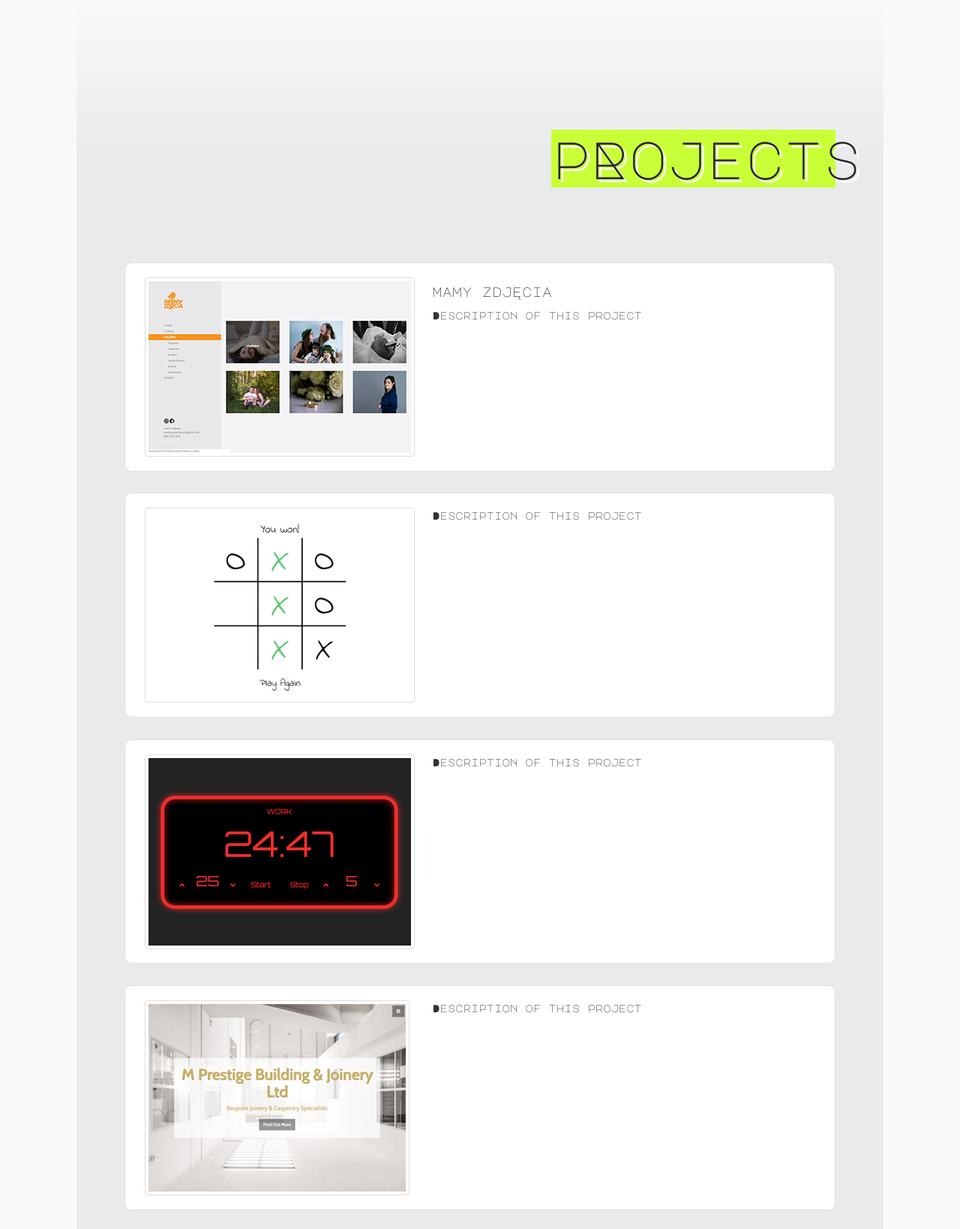
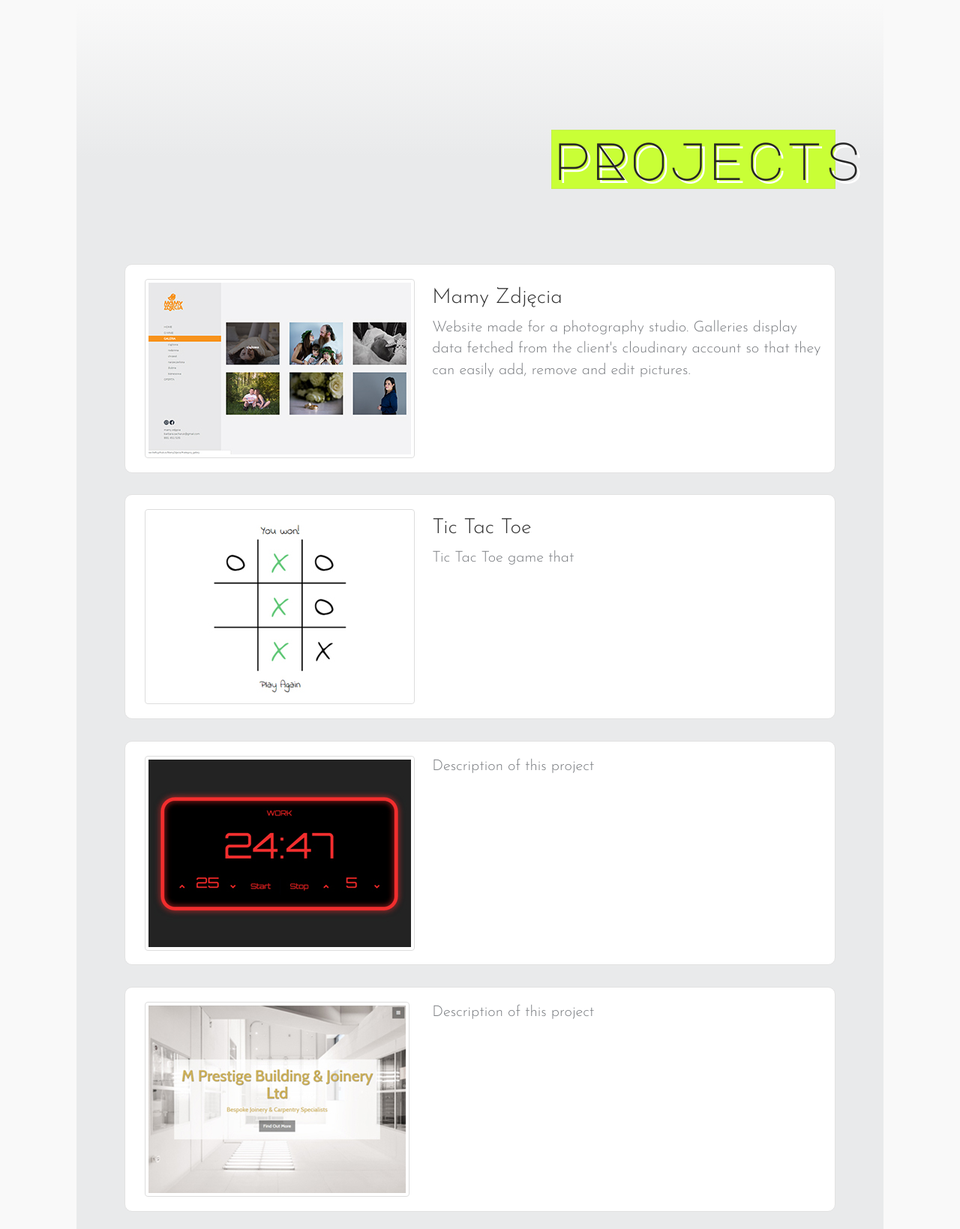
Before and after one commit to marchefk/marchefk.github.io, a plain HTML site: page index.html in a window 1280 px wide. Shown: the part 797-2436 px from the top of the page at 75% size. Drawn offline with nearby package versions, Linux system fonts and the light colour scheme; a web font is replaced by a local one.

Commit message:
[28] Animate On Scroll added

```diff
--- a/index.html
+++ b/index.html
@@ -3,7 +3,8 @@
 
 <head>
   <meta charset="utf-8">
-  <link href="https://fonts.googleapis.com/css?family=Quicksand:40|Advent+Pro:100,400|Muli:400,600|Raleway|Syncopate|Montserrat:300,400,500|Major+Mono+Display" rel="stylesheet">
+  <link href="https://fonts.googleapis.com/css?family=Quicksand:40|Advent+Pro:100,400|Muli:400,600|Josefin+Sans:300|Montserrat+Alternates|Major+Mono+Display" rel="stylesheet">
+  <link rel="stylesheet" href="node_modules/aos/dist/aos.css" />
   <link rel="stylesheet" href="https://cdnjs.cloudflare.com/ajax/libs/font-awesome/4.7.0/css/font-awesome.min.css">
   <link rel="stylesheet" href="https://maxcdn.bootstrapcdn.com/bootstrap/3.3.7/css/bootstrap.min.css" integrity="sha384-BVYiiSIFeK1dGmJRAkycuHAHRg32OmUcww7on3RYdg4Va+PmSTsz/K68vbdEjh4u" crossorigin="anonymous">
   <link rel="stylesheet" type="text/css" href="master.css" media="screen">
@@ -30,54 +31,55 @@
   </div>
   <div id="projects" class="section projects">
     <div class="section-header">
-      <h1 class="projects-title">pRojects</h1>
+      <h2 class="projects-title" data-aos="fade-up" data-aos-once="true">pRojects</h1>
     </div>
     <div class="gallery cf">
-      <div class="project-card row">
+      <div class="project-card row" data-aos="fade-up" data-aos-once="true">
         <div class="gallery-img col-xs-12 col-sm-5">
           <a href="https://marchefk.github.io/MamyZdjecia/" target="_blank">
-            <img src="/Images/img4.jpg" class="thumbnail img-responsive" />
+            <img src="/Images/img4.jpg" class="thumbnail img-responsive" data-aos="slide-up" data-aos-once="true" />
           </a>
         </div>
         <div class="project-desc col-xs-12 col-sm-7">
-          <h4>mamy zdjęcia</h4>
-          <p>Description of this project</p>
+          <h4>Mamy Zdjęcia</h4>
+          <p>Website made for a photography studio. Galleries display data fetched from the client's cloudinary account so that they can easily add, remove and edit pictures.</p>
         </div>
       </div>
-      <div class="project-card row">
+      <div class="project-card row" data-aos="fade-up" data-aos-once="true">
         <div class="gallery-img col-xs-12 col-sm-5">
           <a href="https://marchefk.github.io/TicTacToe/" target="_blank">
-            <img src="/Images/img1.jpg" class="thumbnail img-responsive" />
+            <img src="/Images/img1.jpg" class="thumbnail img-responsive" data-aos="slide-up" data-aos-once="true" />
+          </a>
+        </div>
+        <div class="project-desc col-xs-12 col-sm-7">
+          <h4>Tic Tac Toe</h4>
+          <p>Tic Tac Toe game that</p>
+        </div>
+      </div>
+      <div class="project-card row" data-aos="fade-up" data-aos-once="true">
+        <div class="gallery-img col-xs-12 col-sm-5">
+          <a href="https://codepen.io/marchefk/full/YNggrr/" target="_blank">
+            <img src="/Images/img2.jpg" class="thumbnail img-responsive" data-aos="slide-up" data-aos-once="true" />
           </a>
         </div>
         <div class="project-desc col-xs-12 col-sm-7">
           <p>Description of this project</p>
         </div>
       </div>
-      <div class="project-card row">
+      <div class="project-card row" data-aos="fade-up" data-aos-once="true">
         <div class="gallery-img col-xs-12 col-sm-5">
-          <a href="https://codepen.io/marchefk/full/YNggrr/" target="_blank">
-            <img src="/Images/img2.jpg" class="thumbnail img-responsive" />
+          <a href="https://marchefk.github.io/mprestige-website/" target="_blank">
+            <img src="/Images/img3a.jpg" class="thumbnail img-responsive" data-aos="slide-up" data-aos-once="true" />
           </a>
         </div>
         <div class="project-desc col-xs-12 col-sm-7">
           <p>Description of this project</p>
         </div>
       </div>
-      <div class="project-card row">
-        <div class="gallery-img col-xs-12 col-sm-5">
-          <a href="https://marchefk.github.io/mprestige-website/" target="_blank">
-            <img src="/Images/img3a.jpg" class="thumbnail img-responsive" />
-          </a>
-        </div>
-        <div class="project-desc col-xs-12 col-sm-7">
-          <p>Description of this project</p>
-        </div>
-      </div>
-      <div class="project-card row">
+      <div class="project-card row" data-aos="fade-up" data-aos-once="true">
         <div class="gallery-img col-xs-12 col-sm-5">
           <a href="https://codepen.io/marchefk/full/XpPxJK/" target="_blank">
-            <img src="/Images/img5.jpg" class="thumbnail img-responsive" />
+            <img src="/Images/img5.jpg" class="thumbnail img-responsive" data-aos="slide-up" data-aos-once="true" />
           </a>
         </div>
         <div class="project-desc col-xs-12 col-sm-7">
@@ -88,13 +90,13 @@
   </div>
   <div id="contact" class="section contact">
     <div class="section-header">
-      <h1 class="contact-title">contact</h1>
+      <h2 class="contact-title" data-aos="fade-up" data-aos-once="true">contact</h2>
     </div>
-    <div class="contact-info">
-      <h2>get in touch</h2>
-      <p>please feel free to contact me at:</p>
+    <div class="contact-info" data-aos="fade-up" data-aos-once="true">
+      <h3>Get in touch</h3>
+      <p>Please feel free to contact me at:</p>
       <p>jackiewicz.ewa@wp.pl</p>
-      <h2>see what i'm up to</h2>
+      <h3 data-aos="fade-up" data-aos-once="true">See what I'm up to</h3>
       <a href="https://github.com/marchefk" target="_blank">
         <div class="contact-href"><i class="fa fa-3x fa-github" aria-hidden="true"></i></div>
       </a>
@@ -104,6 +106,7 @@
     </div>
   </div>
   <script type="text/javascript" src="https://cdnjs.cloudflare.com/ajax/libs/jquery/3.1.0/jquery.min.js"></script>
+  <script src="node_modules/aos/dist/aos.js"></script>
   <script type="text/javascript" src="index.js" charset="utf-8"></script>
 </body>
 
--- a/index.js
+++ b/index.js
@@ -29,6 +29,8 @@ let checkWidth = function() {
     }
 }
 
+AOS.init();
+
 $('#toggle-button').on('click', toggleNavi);
 
 $('a[href*=\\#]').on('click', function(event){
--- a/master.css
+++ b/master.css
@@ -24,12 +24,14 @@ body {
   padding-top: 60px;
   padding-bottom: 60px;
   text-align: center;
-  /* letter-spacing: 10px; */
-  color: #C9FF36;
 }
 
-.section-header h1 {
+.section-header h2 {
   font-size: 3em;
+  color: #252525;
+  background-color: #c9ff36;
+  text-shadow: 4px 4px white;
+  border: 1px solid #c4ef4f;
 }
 
 @media (min-width: 850px) {
@@ -45,7 +47,7 @@ body {
     text-align: right;
     /* letter-spacing: 20px; */
   }
-  .section-header h1 {
+  .section-header h2 {
     font-size: 5em;
   }
 }
@@ -195,11 +197,6 @@ body {
   text-align: left;
 }
 
-.home-header h2 {
-  color: white;
-  font-size: 2.5em;
-}
-
 @media (min-width: 702px){
   .home-header h1 {
     font-size: 4em;
@@ -226,12 +223,6 @@ body {
   filter: progid:DXImageTransform.Microsoft.gradient( startColorstr='#f9f9f9', endColorstr='#e9eaeb',GradientType=0 ); /* IE6-9 */
 }
 
-.projects-title {
-  background-color: #C9FF36;
-  color: #252525;
-  text-shadow: 4px 4px 0px #f9f9f9;
-}
-
 .project-card {
   padding: 3% 0;
   border: 1px solid #e2e2e2;
@@ -246,9 +237,21 @@ body {
   }
 }
 
+.gallery, .contact-info {
+  font-family: "Josefin Sans", sans-serif;
+}
 
 .gallery img {
   margin: auto;
+}
+
+.project-desc h4 {
+  font-size: 2em;
+}
+
+p {
+  color: #797c80;
+  font-size: 2rem;
 }
 
 @media (min-width: 992px) {
@@ -305,12 +308,6 @@ body {
   background: -webkit-linear-gradient(top, rgba(233,234,235,1) 0%,rgba(249,249,249,1) 20%); /* Chrome10-25,Safari5.1-6 */
   background: linear-gradient(to bottom, rgba(233,234,235,1) 0%,rgba(249,249,249,1) 20%); /* W3C, IE10+, FF16+, Chrome26+, Opera12+, Safari7+ */
   filter: progid:DXImageTransform.Microsoft.gradient( startColorstr='#e9eaeb', endColorstr='#f9f9f9',GradientType=0 ); /* IE6-9 */
-}
-
-.contact-title {
-  color: #252525;
-  background-color: #c9ff36;
-  text-shadow: 4px 4px white;
 }
 
 .contact-info {
```
Also changed, not shown: Images/comp4a.jpg (deleted), Images/comp4abw.jpg (deleted), 1 other file.
